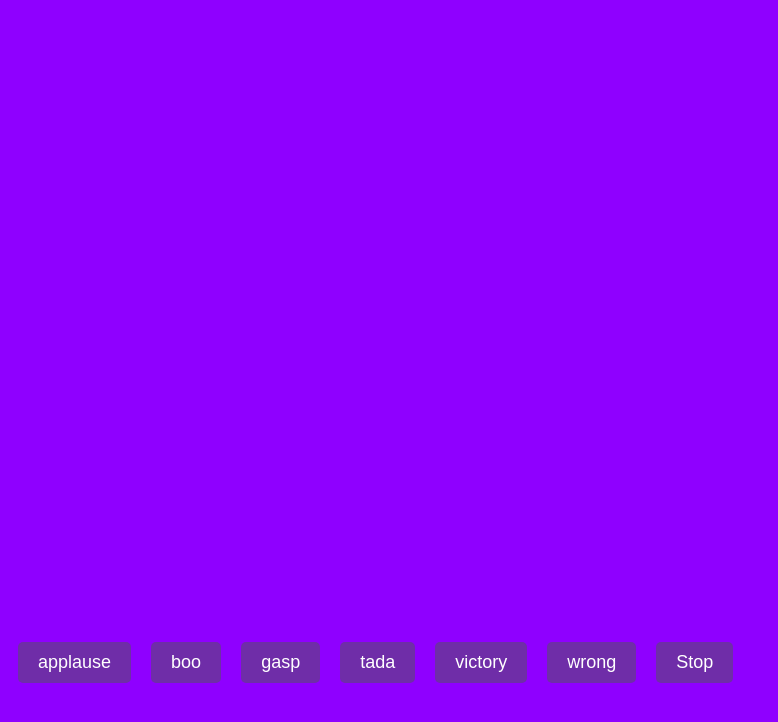
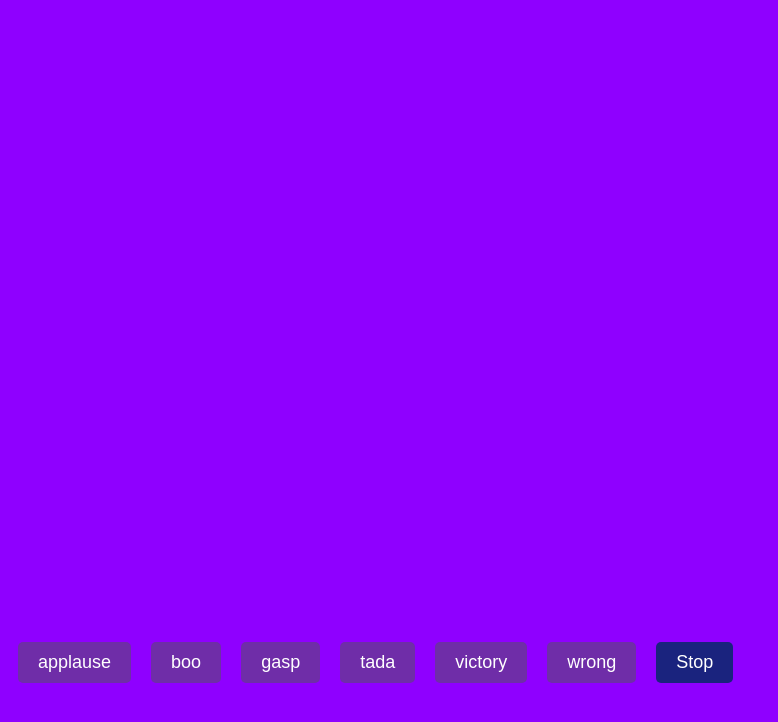
Before and after one commit to acciojob/Soundbar-akeeb12, a website: page main.html in a window 1280 px wide. In both pictures the pointer is over the button "Stop". Shown: the top 722 px of the page, without its empty margins (0-778 px from the left). Drawn offline with Linux system fonts and the light colour scheme.

Commit message:
created a submission

```diff
--- a/main.html
+++ b/main.html
@@ -8,7 +8,7 @@
 
 <body>
 	<!-- the entire body must be written by student -->
-	  <section id="buttons">
+	  <div id="buttons">
         <!-- Buttons for different sounds -->
          <!-- Buttons for different sounds -->
         <button class="btn" data-sound="applause">applause</button>
@@ -20,7 +20,7 @@
 
         <!-- Stop button -->
         <button class="stop">Stop</button>
-    </section>
+    </div>
     <script type="text/javascript" src="./script.js">
 </script>
 
--- a/styles.css
+++ b/styles.css
@@ -28,3 +28,6 @@ body
 	background-color: #6F2DA8;
 	color:white;
 }
+.stop:hover {
+    background-color: #1a237e;
+}
```
